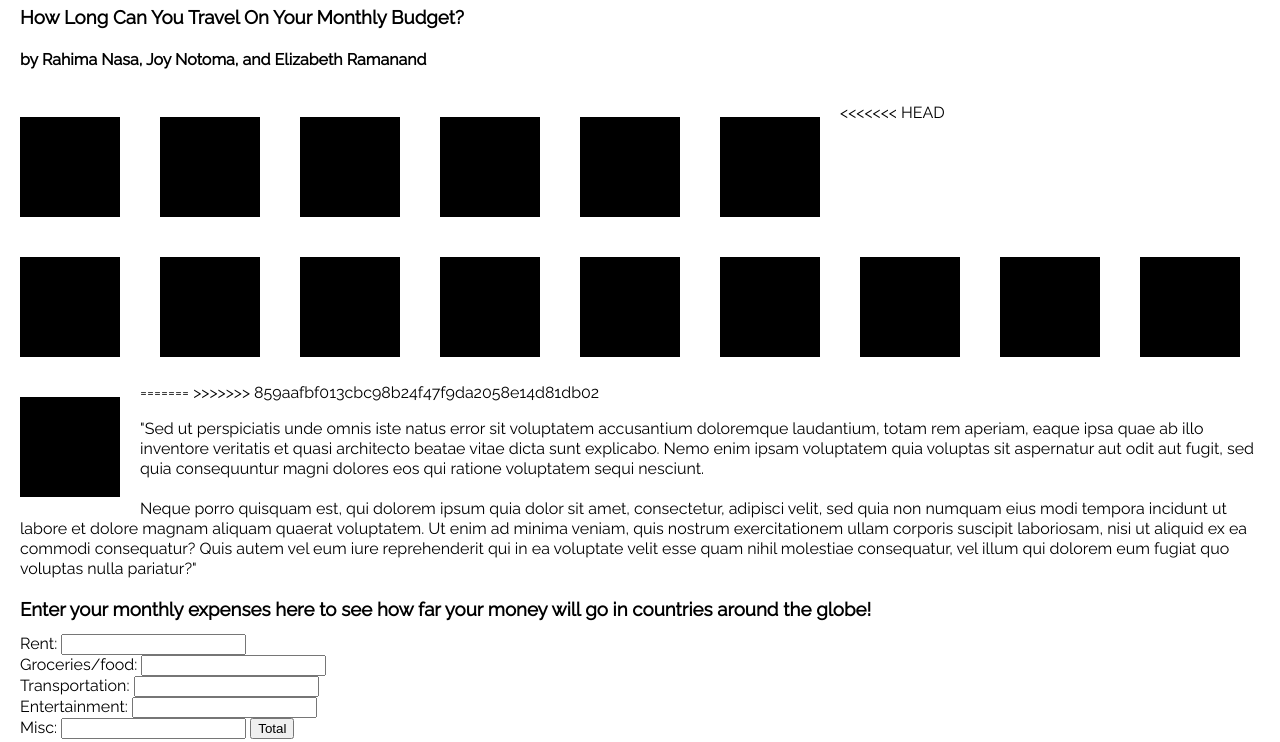
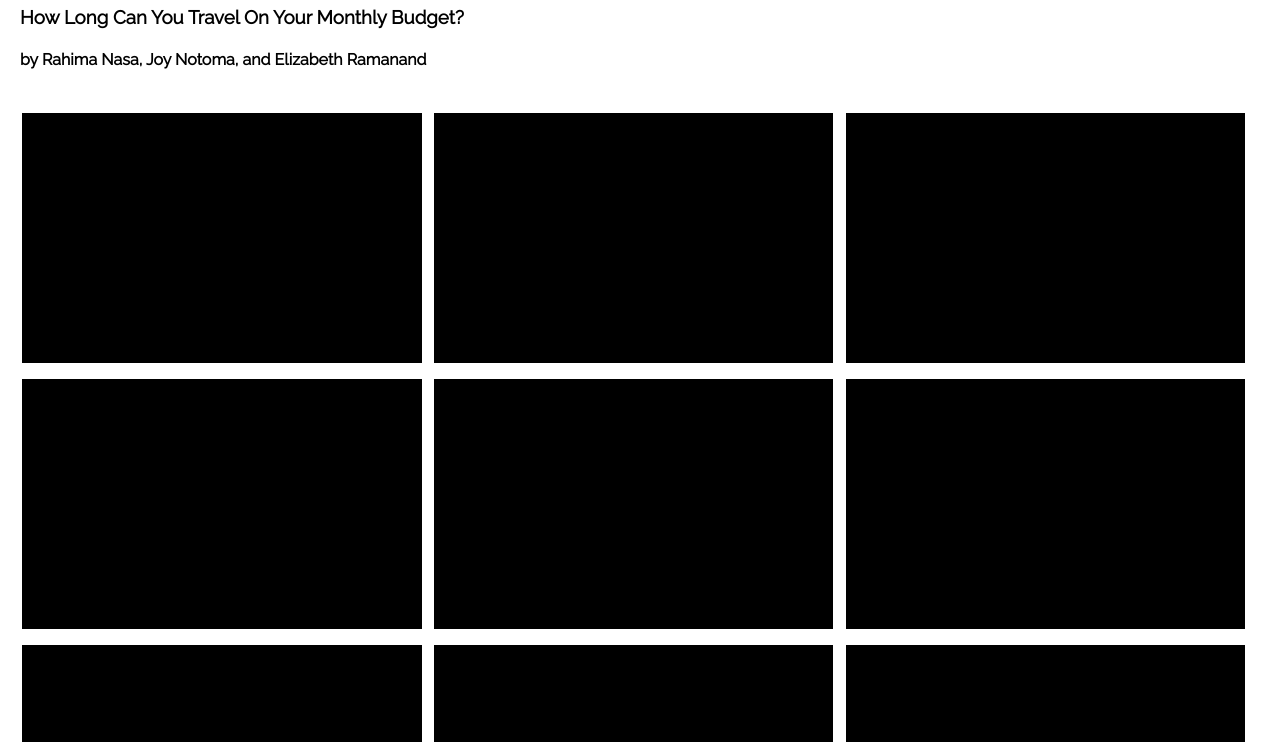
Before and after one commit to joynotoma/travelcalculator, a plain HTML site: page index.html in a window 1280 px wide. Shown: the part 58-800 px from the top of the page. Drawn offline with nearby package versions, Linux system fonts and the light colour scheme.

Commit message:
grid code and odometer

```diff
--- a/index.html
+++ b/index.html
@@ -31,28 +31,24 @@
 
         <h2> by Rahima Nasa, Joy Notoma, and Elizabeth Ramanand </h2>
 
-<<<<<<< HEAD
-<!--Opening paragraph-->
-<div id="square"><span class="count"></span></div>
-<div id="square"><span class="count"></span></div>
-<div id="square"><span class="count"></span></div>
-<div id="square"><span class="count"></span></div>
-<div id="square"><span class="count"></span></div>
-<div id="square"><span class="count"></span></div>
-<div style="clear:both"></div>
-<div id="square"><span class="count"></span></div>
-<div id="square"><span class="count"></span></div>
-<div id="square"><span class="count"></span></div>
-<div id="square"><span class="count"></span></div>
-<div id="square"><span class="count"></span></div>
-<div id="square"><span class="count"></span></div>
-<div id="square"><span class="count"></span></div>
-<div id="square"><span class="count"></span></div>
-<div id="square"><span class="count"></span></div>
-<div id="square"><span class="count"></span></div>
-=======
-        <!--Opening paragraph-->
->>>>>>> 859aafbf013cbc98b24f47f9da2058e14d81db02
+        <div class="grid">
+          <div class="square mexico"><span class="count"></span></div>
+          <div class="square"><span class="count"></span></div>
+          <div class="square"><span class="count"></span></div>
+          <div class="square"><span class="count"></span></div>
+          <div class="square"><span class="count"></span></div>
+          <div class="square"><span class="count"></span></div>
+          <div class="square"><span class="count"></span></div>
+          <div class="square"><span class="count"></span></div>
+          <div class="square"><span class="count"></span></div>
+          <div class="square"><span class="count"></span></div>
+          <div class="square"><span class="count"></span></div>
+          <div class="square"><span class="count"></span></div>
+          <div class="square"><span class="count"></span></div>
+          <div class="square"><span class="count"></span></div>
+          <div class="square"><span class="count"></span></div>
+        </div>
+
 
         <p class="main-text"> "Sed ut perspiciatis unde omnis iste natus error sit voluptatem accusantium doloremque laudantium, totam rem aperiam, eaque ipsa quae ab illo inventore veritatis et quasi architecto beatae vitae dicta sunt explicabo. Nemo enim ipsam voluptatem
             quia voluptas sit aspernatur aut odit aut fugit, sed quia consequuntur magni dolores eos qui ratione voluptatem sequi nesciunt.</p>
@@ -76,7 +72,7 @@
                 <!--sample. not real cost-->
                 <li data-perDayCost="18.80">China: <span class="days"></span> days</li>
                 <!--sample. not real cost-->
-                <li data-perDayCost="19.56">Mexico: <span class="days"></span> days</li>
+                <li data-perDayCost="19.56" data-country="mexico">Mexico: <span class="days"></span> days</li>
                 <li data-perDayCost="20.82">Jamaica: <span class="days"></span> days</li>
                 <li date-perDayCost="29.27">Brazil: <span class="days"></span> days</li>
                 <li date-perDayCost="62.13">Canada: <span class="days"></span> days</li>
@@ -84,6 +80,11 @@
                 <li date-perDayCost="7.80">Kenya: <span class="days"></span> days</li>
                 <li date-perDayCost="40.00">Japan: <span class="days"></span> days</li>
                 <li date-perDayCost="33.30">South Africa: <span class="days"></span> days</li>
+                <li date-perDayCost="33.1">Sengal: <span class="days"></span> days</li>
+                <li date-perDayCost="49.37">Germany: <span class="days"></span> days</li>
+                <li date-perDayCost="56.9">France: <span class="days"></span> days</li>
+                <li date-perDayCost="10.7">Thailand: <span class="days"></span> days</li>
+                <li date-perDayCost="27.4">Croatia: <span class="days"></span> days</li>
             </ul>
         </div>
 
--- a/main.js
+++ b/main.js
@@ -38,15 +38,17 @@ function runMath(num1, num2, num3, num4, nun5) {
 
 	$("#final-results").find("li").each(function () {
 		var country = $(this);
+		var countryname = country.data("country");
 		var dailycost = parseFloat(country.data("perdaycost"));
 		var ratio = USdaily / dailycost; //get ratio of daily US cost to days
 		var dailyInt = Math.floor(ratio * 30); //rounds days
 		console.log("Country", country, "dc", dailycost, "ratio", ratio, "dailyInt", dailyInt);
 		country.find("span").text(dailyInt);
-	})
+		$("." + countryname).find(".count").text(dailyInt);
+	});
 
 
-//animated ticker
+		//animated ticker
 				$('.count').each(function () {
 				    $(this).prop('Counter',0).animate({
 				        Counter: $(this).text()
--- a/styles.css
+++ b/styles.css
@@ -95,6 +95,7 @@ h3 {
     padding-top: 0px;
     font-size: 1em;
     line-height: 20px;
+    clear: both;
 }
 
 .numbers {
@@ -125,25 +126,34 @@ h3 {
   font-size:25px;
 }
 
-#square{
-   width: 100px;
-   height: 100px;
+.square{
+   width: 100%;
+   height: 250px;
    background: black;
-   position: relative;
-  float:left;
-  margin:20px;
+   margin-bottom: 1em;
 }
 
 .linker
 {
-  font-size : 20px;
-  font-color: white;
+  font-size: 20px;
+  color: #FFF;
+}
+
+.grid{
+  width: 100%;
+  padding: 1em;
+  box-sizing: border-box;
 }
 
 /* Tablet/Desktop overrides */
 
 @media(min-width: 681px) {
     /* Any adjustments for tablets and larger go here. Note these styles will be applied to anything 681px or larger -- so tablet AND desktop */
+    .square{
+      width: 32%;
+      float: left;
+      margin: 0 .5% 1em .5%;
+    }
 }
 
 @media(min-width: 729px) {
```
